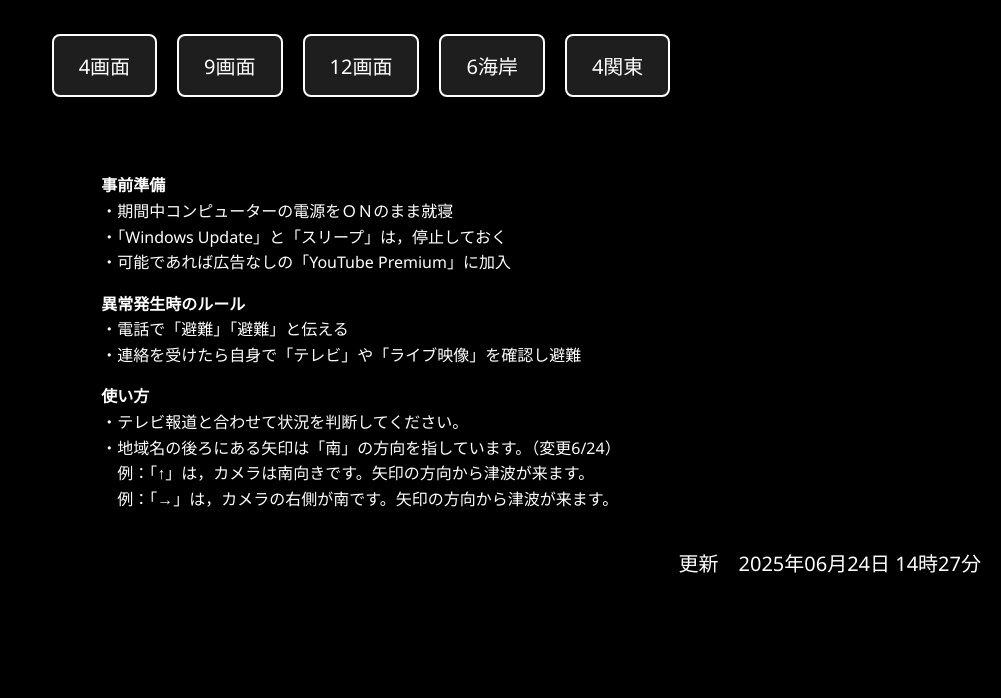
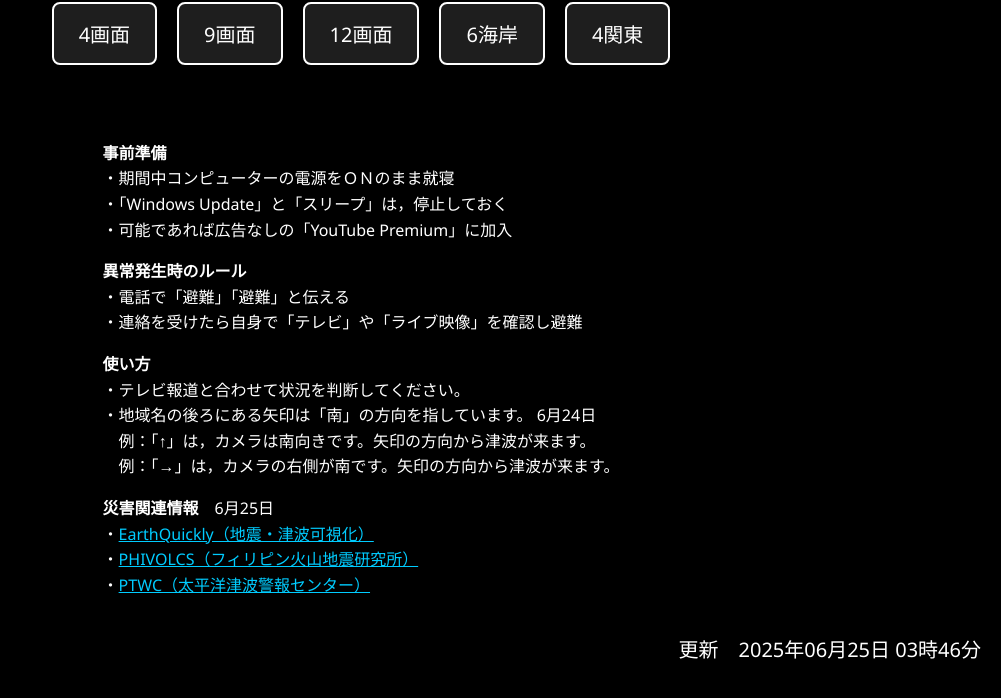
Before and after one commit to unice69/YouTube-Multi, a plain HTML site: page index.html in a window 1280 px wide. Shown: the part 150-848 px from the top of the page, without its empty margins (279-1280 px from the left). Before the commit the page ends 800 px from the top, so only its background shows below. Drawn offline with Linux system fonts and the light colour scheme.

Commit message:
Add files via upload

```diff
--- a/index.html
+++ b/index.html
@@ -130,11 +130,15 @@
 
     <p><strong>使い方</strong><br>
     ・テレビ報道と合わせて状況を判断してください。<br>
-<!--    ・サムネ画面の赤いテキストベースは重要監視地域です。<br> -->
-    ・地域名の後ろにある矢印は「南」の方向を指しています。（変更6/24）<br>
+    ・地域名の後ろにある矢印は「南」の方向を指しています。 6月24日<br>
     　例：「↑」は，カメラは南向きです。矢印の方向から津波が来ます。<br>
     　例：「→」は，カメラの右側が南です。矢印の方向から津波が来ます。</p>
+    <p><strong>災害関連情報</strong>　6月25日<br>
+    ・<a href="https://earthquickly.com/" target="_blank" style="color: #00ccff;">EarthQuickly（地震・津波可視化）</a><br>
+    ・<a href="https://www.phivolcs.dost.gov.ph/" target="_blank" style="color: #00ccff;">PHIVOLCS（フィリピン火山地震研究所）</a><br>
+    ・<a href="https://www.tsunami.gov/" target="_blank" style="color: #00ccff;">PTWC（太平洋津波警報センター）</a>
+    </p>
   </div>
-    <p class="update-date">更新　2025年06月24日 14時27分</p>
+    <p class="update-date">更新　2025年06月25日 03時46分</p>
 </body>
 </html>
```
